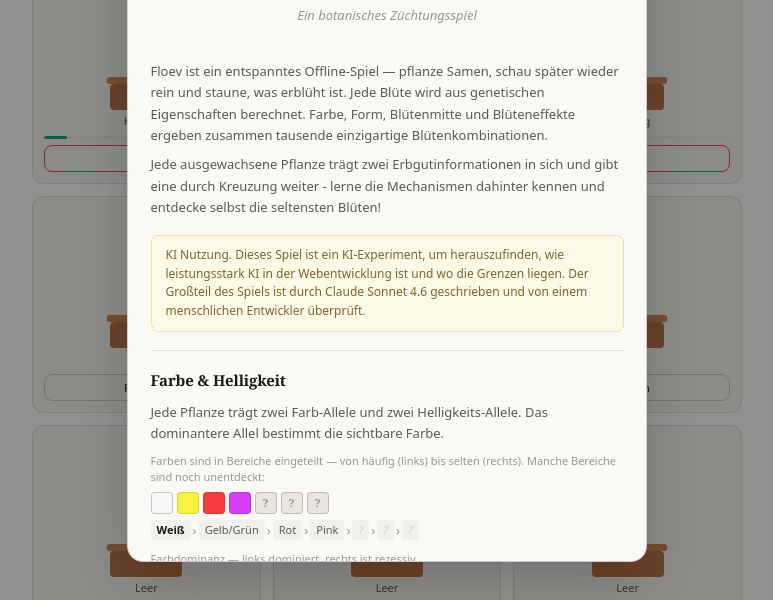
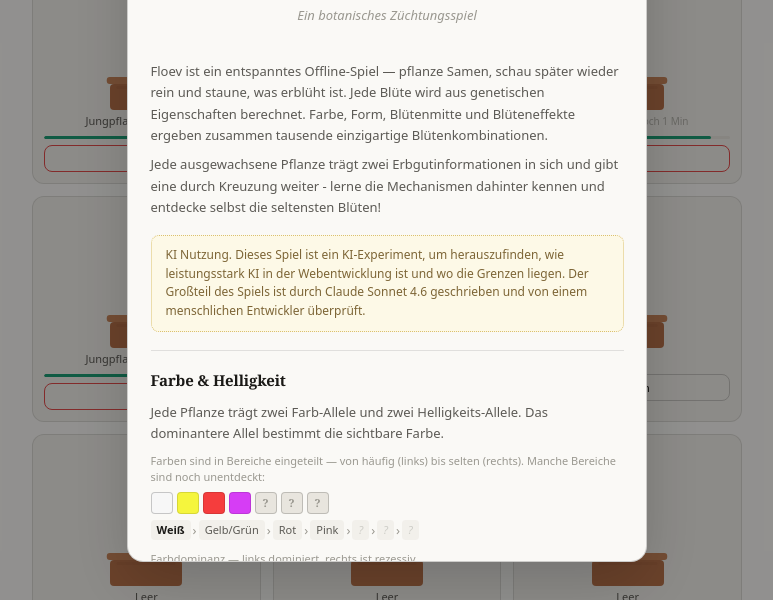
Before and after one commit to s-blu/floev, a website built with Vite: page index.html in a window 1280 px wide. Shown: the part 190-790 px from the top of the page, without its empty margins (253-1026 px from the left). Built offline with nearby package versions, Linux system fonts and the light colour scheme.

Commit message:
claude(game): prolong grow loop to approx 25 min and show remaining grow time on phase labels

```diff
--- a/src/engine/game.ts
+++ b/src/engine/game.ts
@@ -1,4 +1,4 @@
-import type { GameState, Pot, Plant, Rarity, PetalEffect } from '../model/plant'
+import type { GameState, Pot, Plant, Rarity, PetalEffect, PlantPhase } from '../model/plant'
 import { plannedPlant, randomPlant } from './genetic/genetic'
 import { addToCatalog, getCatalogEntryForPlant } from './catalog'
 
@@ -6,12 +6,12 @@
 
 const STORAGE_KEY   = 'bloom_v1'
 const POT_COUNT     = 9
-const STARTER_PLANTS = 3;
+const STARTER_PLANTS = 4;
 
 export const PHASE_DURATION_MS: Record<number, number> = {
-  1: 10_000,
-  2: 18_000,
-  3: 28_000,
+  1: 360_000,  // 6 min
+  2: 480_000,  // 8 min
+  3: 600_000,  // 10 min
 }
 
 export const RARITY_LABELS: Record<Rarity, string> = {
@@ -38,32 +38,36 @@
 const useDebugPlants = false;
 const sharedDebugConfig = {
       hue: 200,
-      petalEffect: 'shimmer' as PetalEffect,
-      petalCount: 5
+      petalCount: 5,
+      plantPhase: 3 as PlantPhase,
 }
 const DEBUG_PLANTS = [
     plannedPlant(
     {
       ...sharedDebugConfig,
       petalShape: 'round',
+      petalEffect: 'shimmer' as PetalEffect,
     }
   ),
   plannedPlant(
     {
       ...sharedDebugConfig,
       petalShape: 'lanzett',
+      petalEffect: 'bicolor' as PetalEffect,
     }
   ),
     plannedPlant(
     {
       ...sharedDebugConfig,
       petalShape: 'tropfen',
+      petalEffect: 'iridescent' as PetalEffect,
     }
   ),
     plannedPlant(
     {
       ...sharedDebugConfig,
       petalShape: 'wavy',
+      petalEffect: 'gradient' as PetalEffect,
     }
   ),
     plannedPlant(
@@ -82,14 +86,18 @@
     pots = Array.from({ length: POT_COUNT }, (_, i) => ({
       id: i,
       plant: i < DEBUG_PLANTS.length ? DEBUG_PLANTS[i] : null,
-      phaseStart: i < DEBUG_PLANTS.length ? Date.now() - 90000 : null,
+      phaseStart: i < DEBUG_PLANTS.length ? Date.now() - 5000 : null,
     }))
   } else {
-    pots = Array.from({ length: POT_COUNT }, (_, i) => ({
-      id: i,
-      plant: i < STARTER_PLANTS ? randomPlant() : null,
-      phaseStart: i < STARTER_PLANTS ? Date.now() - 50000 : null,
-    }))
+    // Starter plants: all in phase 3 (Bud), finishing at 6s / 30s / 60s / 3min
+    const phase3Dur = PHASE_DURATION_MS[3];
+    const starterOffsets = [12_000, 30_000, 60_000, 180_000];
+    pots = Array.from({ length: POT_COUNT }, (_, i) => {
+      if (i >= STARTER_PLANTS) return { id: i, plant: null, phaseStart: null };
+      const plant = randomPlant();
+      plant.phase = 3 as PlantPhase;
+      return { id: i, plant, phaseStart: Date.now() - (phase3Dur - starterOffsets[i]) };
+    });
   }
   return { pots, catalog: [], coins: 0, achievements: { unlocked: [], rewarded: [] }, lastSave: Date.now() }
 }
--- a/src/model/i18n/de.ts
+++ b/src/model/i18n/de.ts
@@ -21,6 +21,8 @@
   phaseSprout: 'Keimling',
   phaseBud: 'Jungpflanze',
   phaseBloom: (name: string) => name,
+  phaseTimeLeft: (min: number) => `noch ${min} Min`,
+  phaseAlmostDone: 'gleich fertig',
 
   // Rarity labels
   rarityCommon: 'gewöhnlich',
--- a/src/style/style_pots.css
+++ b/src/style/style_pots.css
@@ -170,6 +170,13 @@
   text-align: center;
 }
 
+/* ── Phase percentage ─────────────────────────────────────────────────────── */
+.phase-pct {
+  color: var(--text3, var(--text2));
+  opacity: 0.7;
+  font-size: 10px;
+}
+
 /* ── Progress bar ─────────────────────────────────────────────────────────── */
 .progress-bar {
   width: 100%;
--- a/src/ui/pots_ui.ts
+++ b/src/ui/pots_ui.ts
@@ -1,5 +1,5 @@
 import { renderPlantSVG } from '../engine/renderer/renderer';
-import { getPhaseProgress, RARITY_COLORS, RARITY_LABELS } from '../engine/game';
+import { getPhaseProgress, RARITY_COLORS, RARITY_LABELS, PHASE_DURATION_MS } from '../engine/game';
 import { isHomozygous } from '../engine/genetic/genetic_utils';
 import { state, handlePlantSeed, handleRemove, handleSell, handleBreedSelect, handleSelfPollinate, openAlleleIds, hasUpgrade, openPotDesignIds } from './ui';
 import { t } from '../model/i18n';
@@ -85,14 +85,23 @@
     plantHtml = `<div class="plant-view">${renderPlantSVG(pot.plant ?? null, 100, 130, pot.design)}</div>`;
   }
 
-  // ── Phase label ──
-  const labelHtml = `<p class="phase-label">${PHASE_LABEL(pot)}</p>`;
-
-  // ── Progress bar ──
+  // ── Phase label + progress ──
   let progressHtml = '';
+  let labelHtml: string;
   if (pot.plant && pot.plant.phase < 4) {
-    const pct = Math.round(getPhaseProgress(pot) * 100);
+    const progress = getPhaseProgress(pot);
+    const pct = (progress * 100).toFixed(2);
+    const currentPhaseRemainingMs = PHASE_DURATION_MS[pot.plant.phase] * (1 - progress);
+    const laterPhasesMs = Object.entries(PHASE_DURATION_MS)
+      .filter(([p]) => Number(p) > pot.plant!.phase)
+      .reduce((sum, [, dur]) => sum + dur, 0);
+    const remainingMs = currentPhaseRemainingMs + laterPhasesMs;
+    const remainingMin = Math.ceil(remainingMs / 60_000);
+    const timeLabel = remainingMin < 1 ? t.phaseAlmostDone : t.phaseTimeLeft(remainingMin);
+    labelHtml = `<p class="phase-label">${PHASE_LABEL(pot)} · <span class="phase-pct">${timeLabel}</span></p>`;
     progressHtml = `<div class="progress-bar"><div class="progress-fill" style="width:${pct}%"></div></div>`;
+  } else {
+    labelHtml = `<p class="phase-label">${PHASE_LABEL(pot)}</p>`;
   }
 
   // ── Action buttons — single row ──
```
